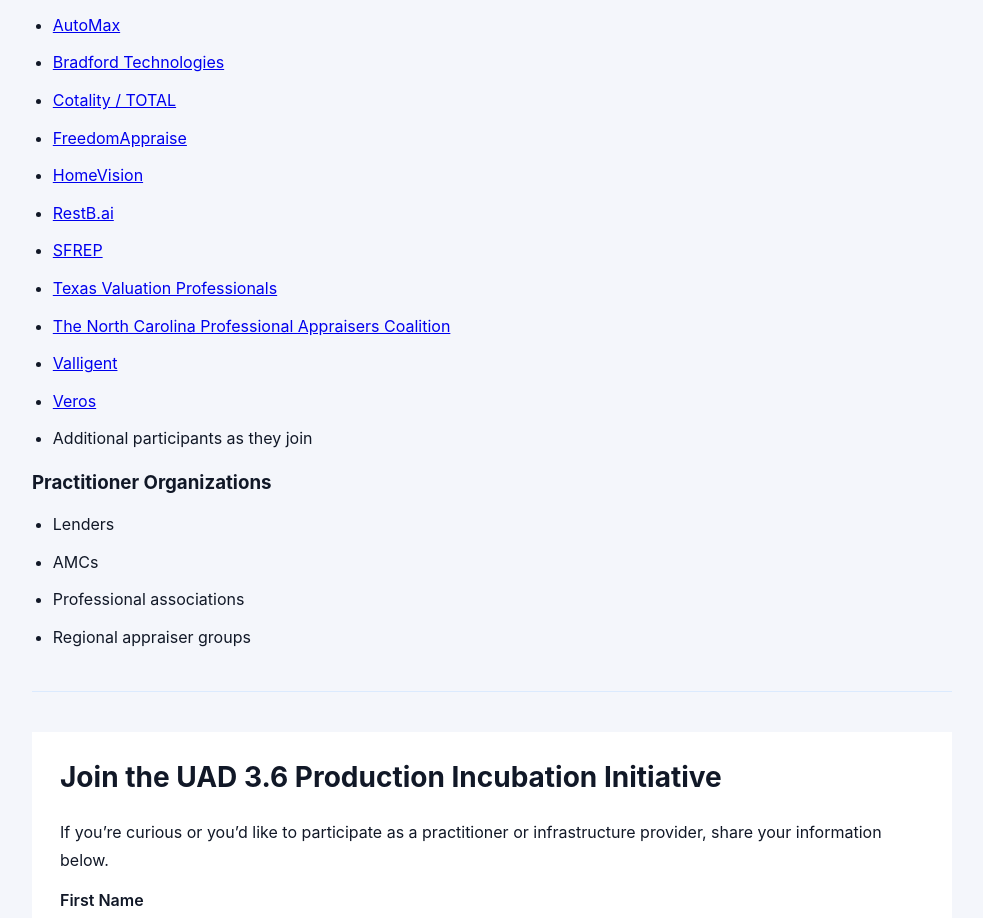
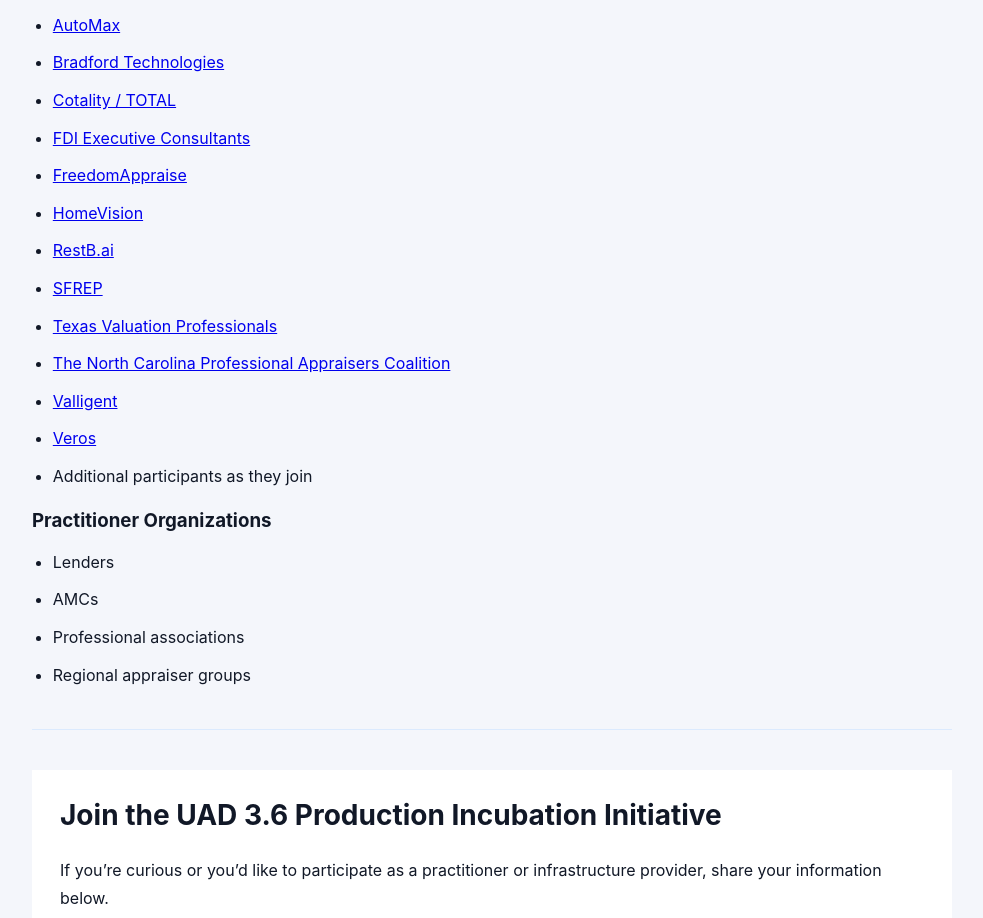
Before and after one commit to UAD36Admin/UAD36Reactapp, a React (Vite) app: page / in a window 1280 px wide. Shown: the part 5400-6318 px from the top of the page, without its empty margins (148-1131 px from the left). Built offline with nearby package versions, Linux system fonts and the light colour scheme; the HTML template or start-up script is replaced by a standard one.

Commit message:
Added FDI Executive Consultants

```diff
--- a/src/App.jsx
+++ b/src/App.jsx
@@ -308,6 +308,11 @@
         Cotality / TOTAL
     </a>
 </li>
+<li>
+    <a href="https://fdiconsultants.com/" target="_blank">
+        FDI Executive Consultants
+    </a>
+</li>
 
 <li>
     <a href="https://freedomappraise.com/" target="_blank">
```
